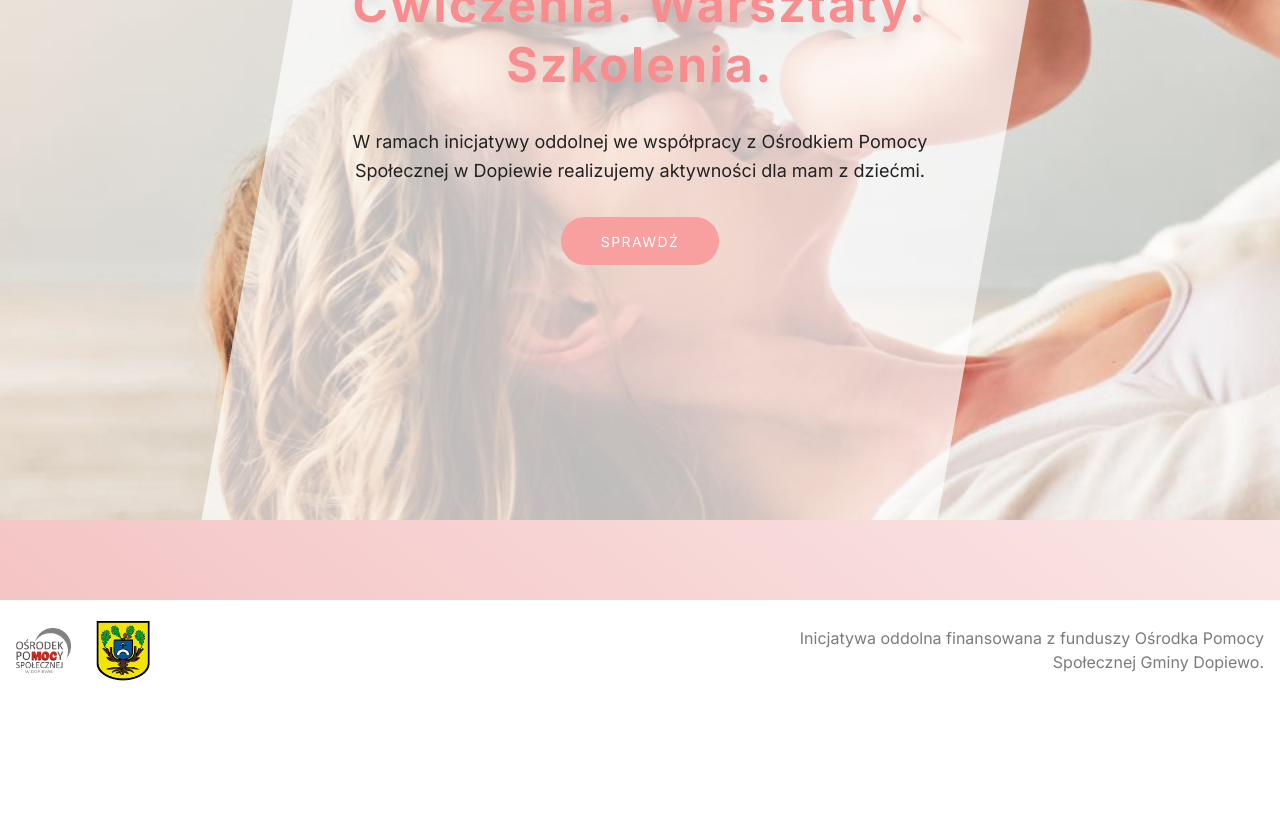
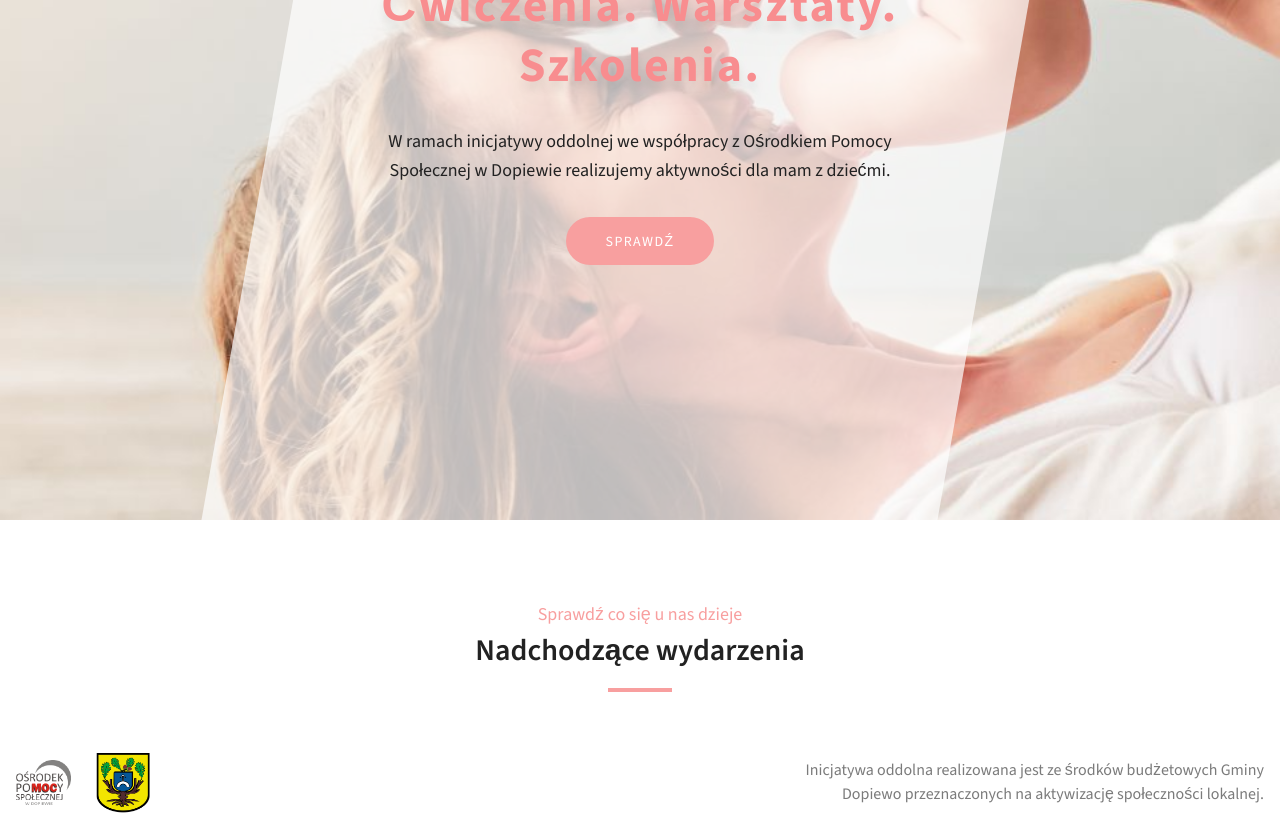
Before and after one commit to matwjablonski/aktywnemamy, a Next.js app: page / in a window 1280 px wide. Shown: the part 280-1113 px from the top of the page. Before the commit the page ends 981 px from the top, so only its background shows below. Built offline with nearby package versions, Linux system fonts and the light colour scheme.

Commit message:
feat: events

```diff
--- /dev/null
+++ b/app/components/Container/index.tsx
@@ -0,0 +1,13 @@
+import { FC, PropsWithChildren } from 'react'
+
+type Container = {
+  className?: string;
+}
+
+const Container: FC<PropsWithChildren<Container>> = ({ children, className }) => (
+  <div className={`container px-4 mx-auto ${className}`}>
+    {children}
+  </div>
+)
+
+export default Container;
--- /dev/null
+++ b/app/components/EventBox/index.tsx
@@ -0,0 +1,17 @@
+import { FC } from 'react'
+
+type EventBox = {
+  title: string;
+  description: string;
+  image: string;
+  eventDate: Date;
+  place: string;
+  fbLink: string;
+  registrationLink: string;
+}
+
+const EventBox: FC<EventBox> = ({ title, description, eventDate, place, fbLink, registrationLink }) => (
+  <article className="flex">
+    <h3>{title}</h3>
+  </article>
+)
--- a/app/components/Footer/index.tsx
+++ b/app/components/Footer/index.tsx
@@ -25,7 +25,7 @@ const Footer = () => {
             />
           </div>
           <div className="max-w-lg">
-            <p className="text-center md:text-right">Inicjatywa oddolna finansowana z funduszy Ośrodka Pomocy Społecznej Gminy Dopiewo.</p>
+            <p className="text-center md:text-right">Inicjatywa oddolna realizowana jest ze środków budżetowych Gminy Dopiewo przeznaczonych na aktywizację społeczności lokalnej.</p>
           </div>
         </div>
       </div>
--- a/app/components/Hero/index.tsx
+++ b/app/components/Hero/index.tsx
@@ -1,18 +1,19 @@
 import Image from 'next/image';
 import styles from './Hero.module.scss';
 import ButtonLink from '../ButtonLink';
+import Container from '../Container';
 
 const Hero = () => {
 
   return (
     <section className={`${styles.Hero} mb-20 overflow-hidden`}>
-      <div className="container px-4 flex items-center h-full mx-auto">
+      <Container className="flex items-center h-full">
         <div className={`${styles.Content} mx-auto max-w-xl text-center`}>
           <h2 className={`${styles.Title} relative text-5xl font-bold mb-8 drop-shadow-xl capitalize tracking-wider leading-tight`}>Ćwiczenia. Warsztaty. Szkolenia.</h2>
           <p className="text-lg mb-8 leading-relaxed relative">W ramach inicjatywy oddolnej we współpracy z Ośrodkiem Pomocy Społecznej w Dopiewie realizujemy aktywności dla mam z dziećmi.</p>
           <ButtonLink link="/" label="Sprawdź" className="relative" />
         </div>
-      </div>
+      </Container>
     </section>
   )
 }
--- /dev/null
+++ b/app/components/SectionTitle/index.tsx
@@ -0,0 +1,38 @@
+import { FC } from 'react';
+
+type SectionTitle = {
+  title: string;
+  subtitle?: string;
+}
+
+const SectionTitle: FC<SectionTitle> = ({ title, subtitle }) => {
+
+  return (
+    <h2 className="
+      text-3xl
+      text-center
+      text-gray-dark
+      font-semibold
+
+      mb-10
+      pb-6
+      relative
+
+      after:content
+      after:block
+      after:w-16
+      after:h-1
+      after:bg-main
+      after:left-0
+      after:right-0
+      after:mx-auto
+      after:absolute
+      after:bottom-0
+    ">
+      { subtitle && <small className="block text-main font-light text-lg mb-1">{subtitle}</small>}
+      {title}
+    </h2>
+  )
+}
+
+export default SectionTitle;
--- /dev/null
+++ b/app/data/events.ts
@@ -0,0 +1,33 @@
+export type Event = {
+  title: string;
+  eventDate: Date;
+  duration: number;
+  trainer: string;
+}
+
+export const events: Event[] = [
+  {
+    title: 'Doradztwo zawodowe',
+    eventDate: new Date(Date.UTC(2023, 9, 27, 13)),
+    duration: 4,
+    trainer: 'Joanna Nawój-Połoczańska',
+  },
+  {
+    title: 'Ćwiczenia ruchowe Aktywna Mama',
+    eventDate: new Date(Date.UTC(2023, 10, 8, 11)),
+    duration: 1,
+    trainer: 'Aneta Biadun',
+  },
+  {
+    title: 'Fizjoterapeuta dziecięcy',
+    eventDate: new Date(Date.UTC(2023, 10, 2, 12, 30)),
+    duration: 2.5,
+    trainer: 'Martyna Jóźwiak',
+  },
+  {
+    title: 'Przebranżowienie do IT',
+    eventDate: new Date(Date.UTC(2023, 10, 17, 17)),
+    duration: 3,
+    trainer: 'Mateusz Jabłoński',
+  }
+]
--- a/app/globals.css
+++ b/app/globals.css
@@ -16,12 +16,6 @@
 
 body {
   color: var(--main-text);
-  background: linear-gradient(
-      to bottom left,
-      transparent,
-      var(--main-pink-light)
-    )
-    rgb(var(--foreground-rgb));
 }
 
 .counter {
--- a/app/layout.tsx
+++ b/app/layout.tsx
@@ -1,10 +1,10 @@
 import type { Metadata } from 'next'
-import { Inter } from 'next/font/google'
+import { Source_Sans_3 } from 'next/font/google'
 import './globals.css'
 import Header from './components/Header'
 import Footer from './components/Footer'
 
-const inter = Inter({ subsets: ['latin'] })
+const sourceSans = Source_Sans_3({ subsets: ['latin'] })
 
 export const metadata: Metadata = {
   title: 'Aktywne Mamy',
@@ -18,7 +18,7 @@ export default function RootLayout({
 }) {
   return (
     <html lang="pl">
-      <body className={`${inter.className} min-h-screen flex flex-col justify-between`}>
+      <body className={`${sourceSans.className} min-h-screen flex flex-col justify-between`}>
         <Header />
         <main>
           {children}
--- a/app/page.tsx
+++ b/app/page.tsx
@@ -1,12 +1,23 @@
 import { redirect } from 'next/navigation';
 import Hero from './components/Hero';
+import SectionTitle from './components/SectionTitle';
+import Container from './components/Container';
+import { events } from './data/events';
+import { useMemo } from 'react';
+import { getClosestEvents } from './utils/events';
 
 export default function Home() {
-
+  const nextEvents = useMemo(() => {
+    return getClosestEvents(events);
+  }, [ events ]);
 
   return (
     <>
       <Hero />
+      <Container>
+        <SectionTitle title="Nadchodzące wydarzenia" subtitle="Sprawdź co się u nas dzieje" />
+
+      </Container>
     </>
   )
 }
--- /dev/null
+++ b/app/utils/events.ts
@@ -0,0 +1,15 @@
+import { Event } from '../data/events';
+
+export const getClosestEvents = (events: Event[], number = 3): Event[] => {
+  const currentDate = new Date();
+
+  const filteredEvents = events
+    .filter(event => event.eventDate > currentDate)
+    .sort((ev1, ev2) => {
+      console.log('ev1.eventDate.getTime()', ev1.eventDate.getTime())
+      return ev1.eventDate.getTime() - ev2.eventDate.getTime()
+    })
+    .filter((_, i) => i < number);
+
+  return filteredEvents;
+}
--- a/tailwind.config.ts
+++ b/tailwind.config.ts
@@ -14,6 +14,13 @@ const config: Config = {
           'conic-gradient(from 180deg at 50% 50%, var(--tw-gradient-stops))',
       },
     },
+    colors: {
+      main: '#f89f9f',
+      secondary: '#81dfd4',
+      gray: '#a2a0a0',
+      'gray-dark': '#222222',
+      'gray-light': '#7b7b7b'
+    },
   },
   plugins: [],
 }
```
